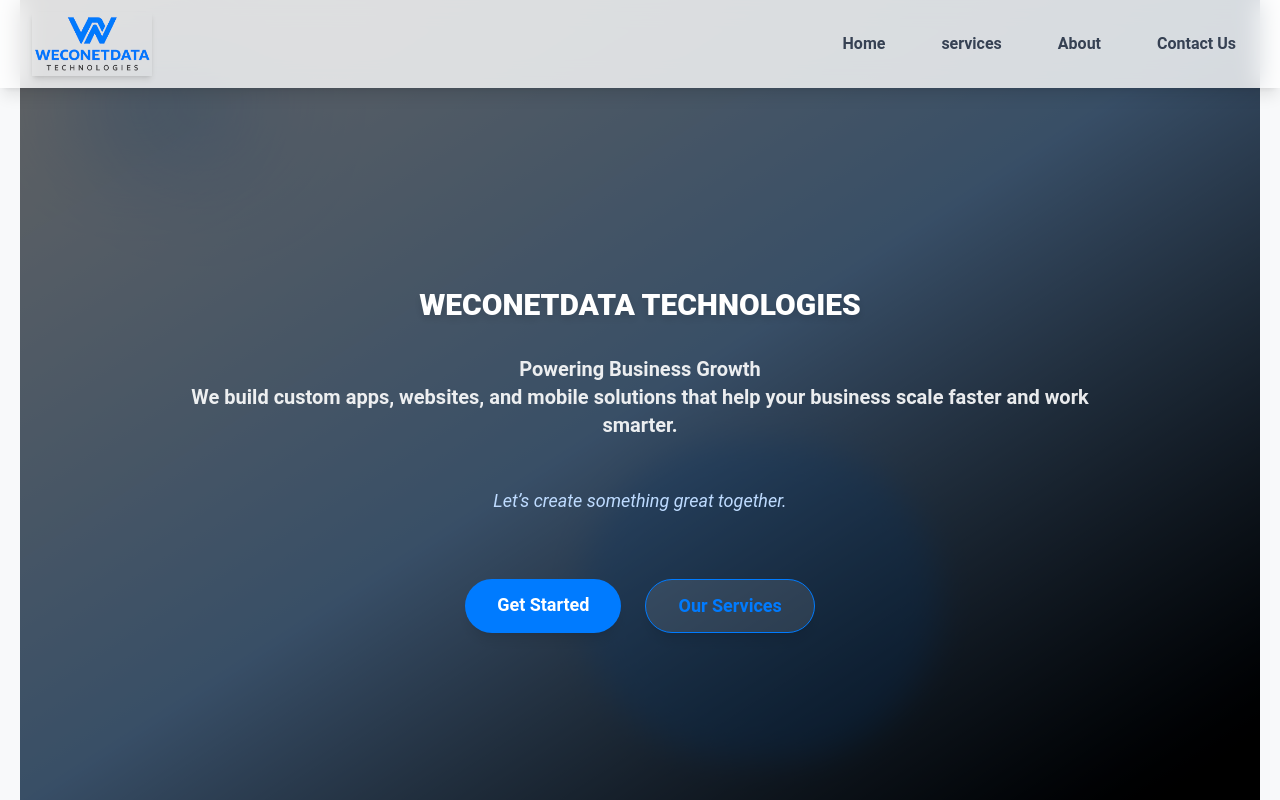
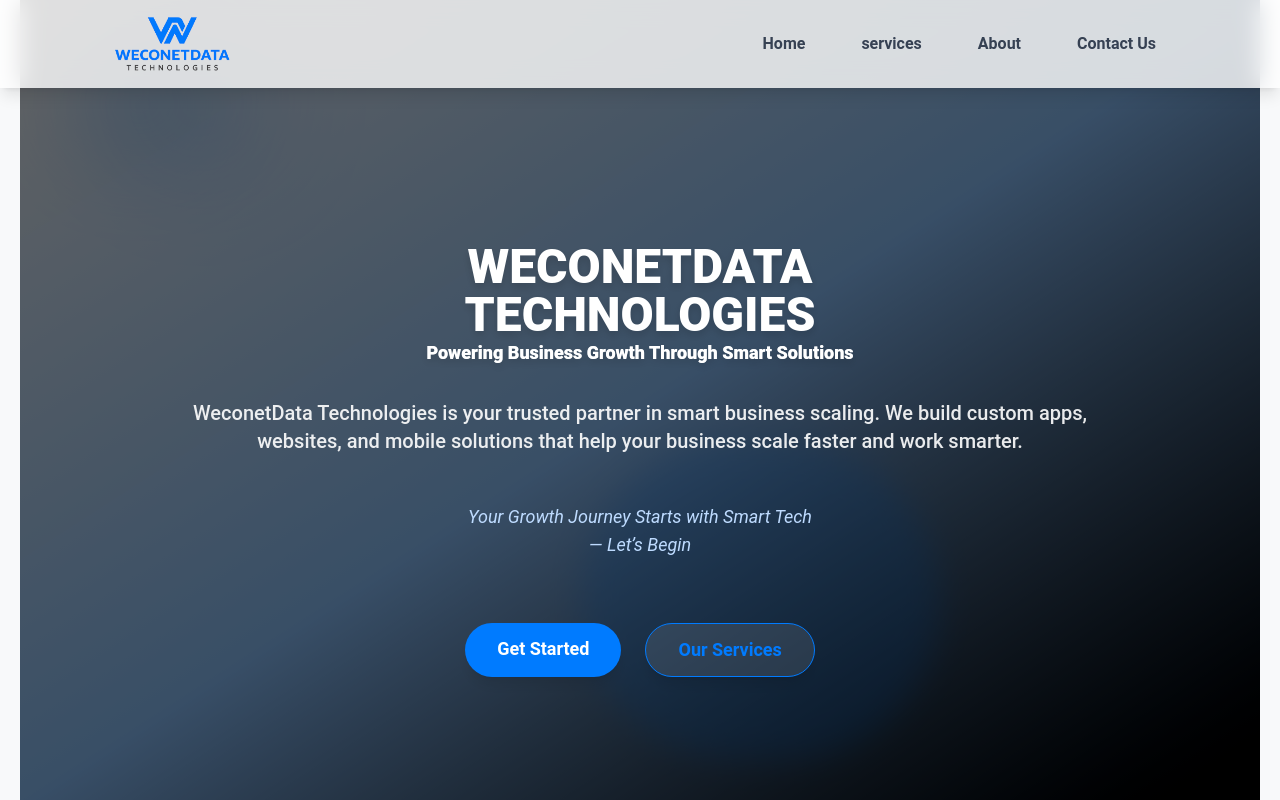
Before and after one commit to Hart-wiz/weconetdata, a React (Vite) app: page / in a window 1280 px wide. Shown: the top 800 px of the page. Built offline with nearby package versions, Linux system fonts and the light colour scheme.

Commit message:
adjusted Nav

```diff
--- a/src/components/Hero.tsx
+++ b/src/components/Hero.tsx
@@ -7,20 +7,20 @@
       {/* Overlay */}
       <div className="absolute inset-0 bg-black opacity-60 z-10"></div>
 
-      <section className="flex flex-col items-center justify-center z-20 w-3/4 max-md:w-full text-center gap-8">
-        <h1 className="font-extrabold text-3xl bg-white bg-clip-text text-transparent drop-shadow-lg z-50">
+      <section className="flex flex-col items-center justify-center z-20 w-3/4 max-md:w-full text-center gap-8 max-md:px-3">
+        <h1 className="font-extrabold text-5xl max-md:text-3xl w-3/4 bg-white bg-clip-text text-transparent drop-shadow-lg z-50">
           WECONETDATA TECHNOLOGIES
+          <p className="text-lg max-md:text-sm text-white/70">
+            Powering Business Growth Through Smart Solutions
+          </p>
         </h1>
-        <p className="max-md:text-md text-xl text-white/90 font-medium mb-2">
-          <b>
-            Powering Business Growth
-            <br className="max-md:hidden" />
-            We build custom apps, websites, and mobile solutions that help your
-            business scale faster and work smarter.
-          </b>
+        <p className="max-md:text-md text-xl max-md:text-lg text-white/90 font-medium mb-2">
+          WeconetData Technologies is your trusted partner in smart business
+          scaling. We build custom apps, websites, and mobile solutions that
+          help your business scale faster and work smarter.
         </p>
-        <i className="text-lg text-blue-200 mt-2">
-          Let’s create something great together.
+        <i className="text-lg text-blue-200 mt-2 max-md:text-sm">
+          Your Growth Journey Starts with Smart Tech <br />— Let’s Begin
         </i>
         <div className="flex gap-6 mt-8 justify-center">
           <a
--- a/src/components/Nav.tsx
+++ b/src/components/Nav.tsx
@@ -13,14 +13,10 @@
 
   return (
     <>
-      <nav className="fixed z-50 w-full bg-white/80 backdrop-blur-md shadow-lg">
+      <nav className="fixed z-50 w-full bg-white/80 backdrop-blur-md shadow-lg  px-20 max-md:py-3 max-md:px-0">
         <div className="max-w-7xl mx-auto flex items-center justify-between px-8 py-3">
           <div className="flex items-center ">
-            <img
-              src={logo}
-              alt="logo"
-              className=" w-30 shadow-md max-md:w-20"
-            />
+            <img src={logo} alt="logo" className=" w-30  max-md:w-20" />
           </div>
           {/* Desktop Nav */}
           <ul className="hidden md:flex gap-8 items-center">
```
